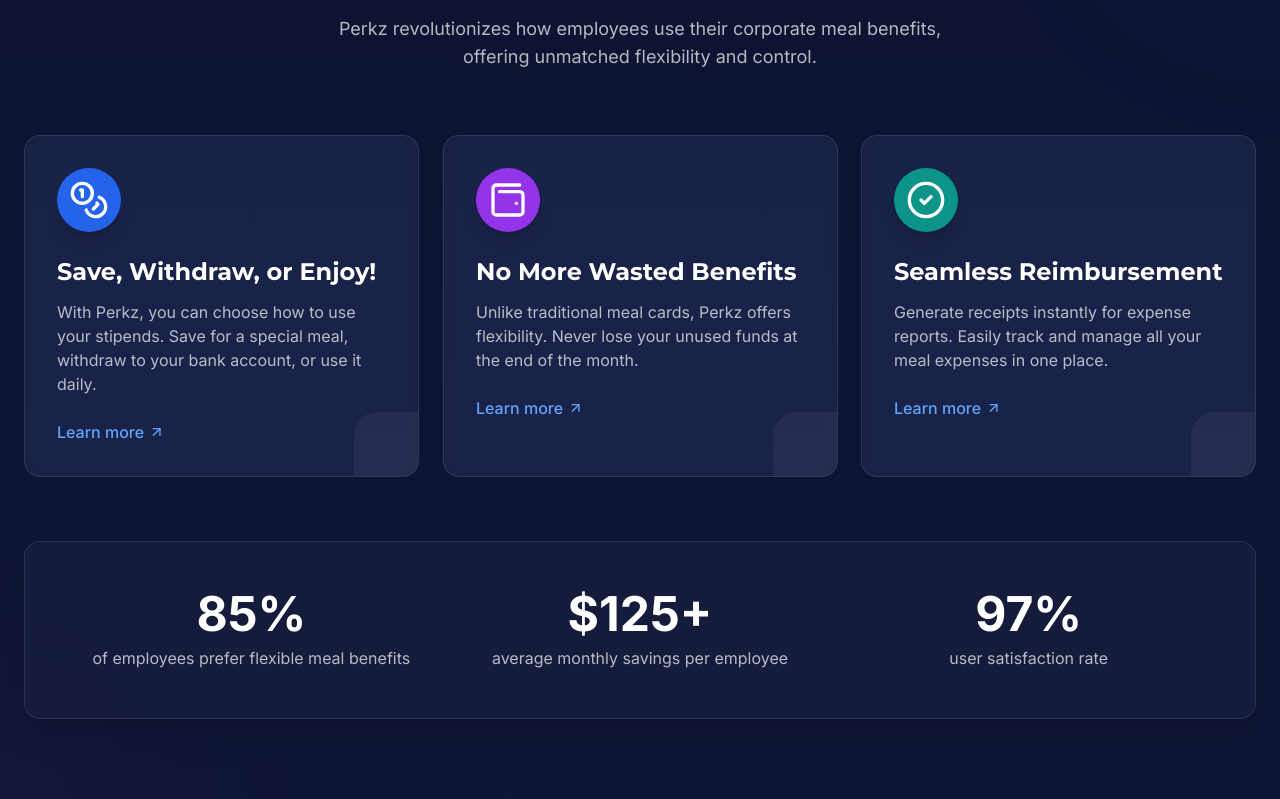
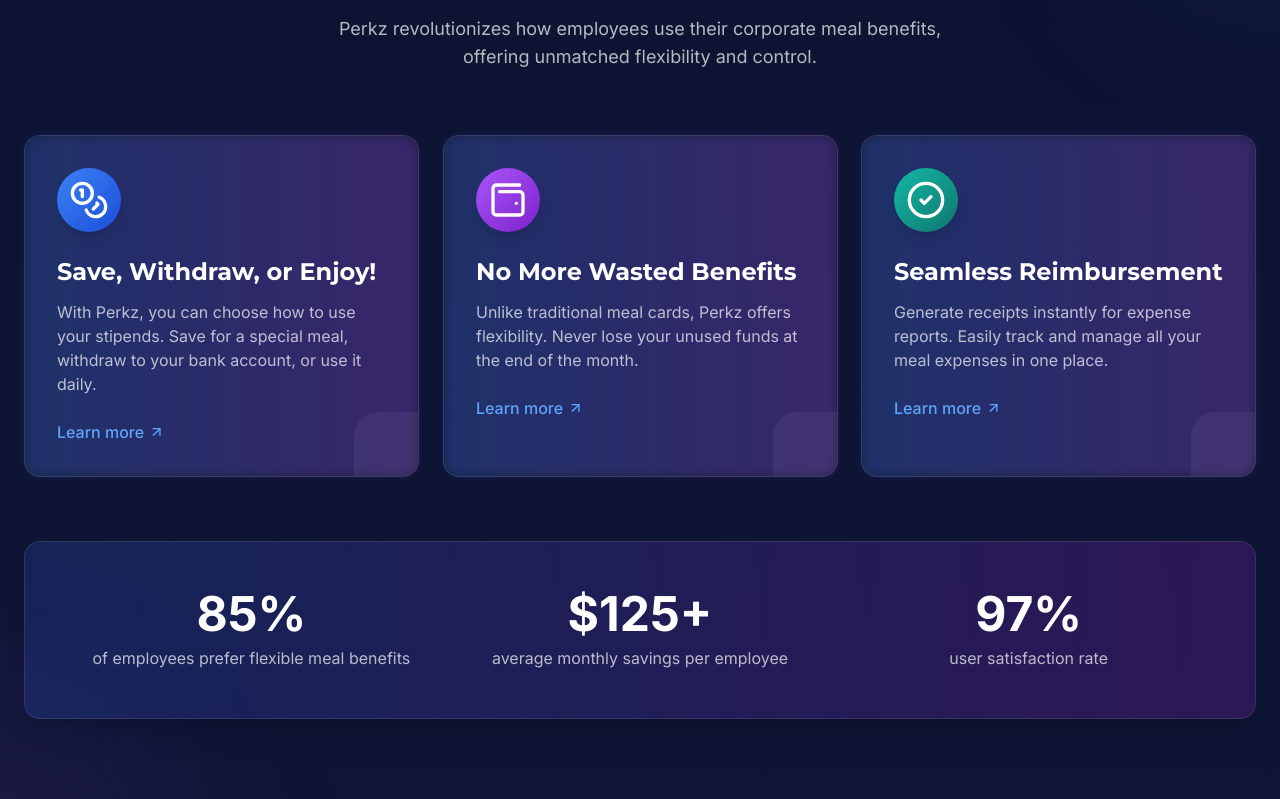
Before and after one commit to Rolangas/Perkz, a Next.js app: page / in a window 1280 px wide. Shown: the part 2321-3120 px from the top of the page. Built offline with nearby package versions, Linux system fonts and the light colour scheme.

Commit message:
Remove scale animation from stats section to fix iOS color movement

```diff
--- a/components/FeaturesSection.tsx
+++ b/components/FeaturesSection.tsx
@@ -27,7 +27,7 @@
       icon: <CoinsIcon className="w-10 h-10" />,
       title: "Save, Withdraw, or Enjoy!",
       description: "With Perkz, you can choose how to use your stipends. Save for a special meal, withdraw to your bank account, or use it daily.",
-      color: "bg-blue-600",
+      color: "bg-gradient-to-br from-blue-500 to-blue-700",
       variants: cardLeftVariants
     },
     {
@@ -35,7 +35,7 @@
       icon: <Wallet2Icon className="w-10 h-10" />,
       title: "No More Wasted Benefits",
       description: "Unlike traditional meal cards, Perkz offers flexibility. Never lose your unused funds at the end of the month.",
-      color: "bg-purple-600",
+      color: "bg-gradient-to-br from-purple-500 to-purple-700",
       variants: cardUpVariants
     },
     {
@@ -43,7 +43,7 @@
       icon: <CheckCircle2 className="w-10 h-10" />,
       title: "Seamless Reimbursement",
       description: "Generate receipts instantly for expense reports. Easily track and manage all your meal expenses in one place.",
-      color: "bg-teal-600",
+      color: "bg-gradient-to-br from-teal-500 to-teal-700",
       variants: cardRightVariants
     },
   ];
@@ -53,11 +53,11 @@
       {/* Background decorative elements with parallax */}
       <motion.div
         style={{ y: y1, rotate }}
-        className="absolute -top-40 -right-40 w-80 h-80 bg-blue-500/5 rounded-full blur-[100px] -z-10"
+        className="absolute -top-40 -right-40 w-80 h-80 bg-blue-500/10 rounded-full blur-[100px] -z-10"
       ></motion.div>
       <motion.div
         style={{ y: y2, rotate: useTransform(rotate, value => -value) }}
-        className="absolute -bottom-40 -left-40 w-80 h-80 bg-purple-500/5 rounded-full blur-[100px] -z-10"
+        className="absolute -bottom-40 -left-40 w-80 h-80 bg-purple-500/10 rounded-full blur-[100px] -z-10"
       ></motion.div>
 
       <div className="container mx-auto px-4 md:px-6">
@@ -105,7 +105,7 @@
               }}
             >
               <motion.div
-                className="absolute inset-0 bg-blue-600/5 rounded-2xl blur-sm opacity-70 group-hover:opacity-100 transition-opacity duration-300 -z-10"
+                className="absolute inset-0 bg-gradient-to-r from-blue-600/20 to-purple-600/20 rounded-2xl blur-sm opacity-70 group-hover:opacity-100 transition-opacity duration-300 -z-10"
                 whileHover={{
                   scale: 1.05,
                   opacity: 1
@@ -180,10 +180,9 @@
           whileInView={{ opacity: 1, y: 0 }}
           transition={{ duration: 0.8, ease: defaultEasing }}
           viewport={defaultViewport}
-          className="bg-[#1A2142]/60 backdrop-blur-md rounded-2xl p-8 md:p-12 border border-white/10 shadow-xl"
+          className="bg-gradient-to-r from-blue-900/40 to-purple-900/40 backdrop-blur-md rounded-2xl p-8 md:p-12 border border-white/10 shadow-xl"
           whileHover={{
             boxShadow: "0 25px 50px -12px rgba(0, 0, 0, 0.35)",
-            scale: 1.02,
             transition: { duration: 0.5, ease: defaultEasing }
           }}
         >
```
